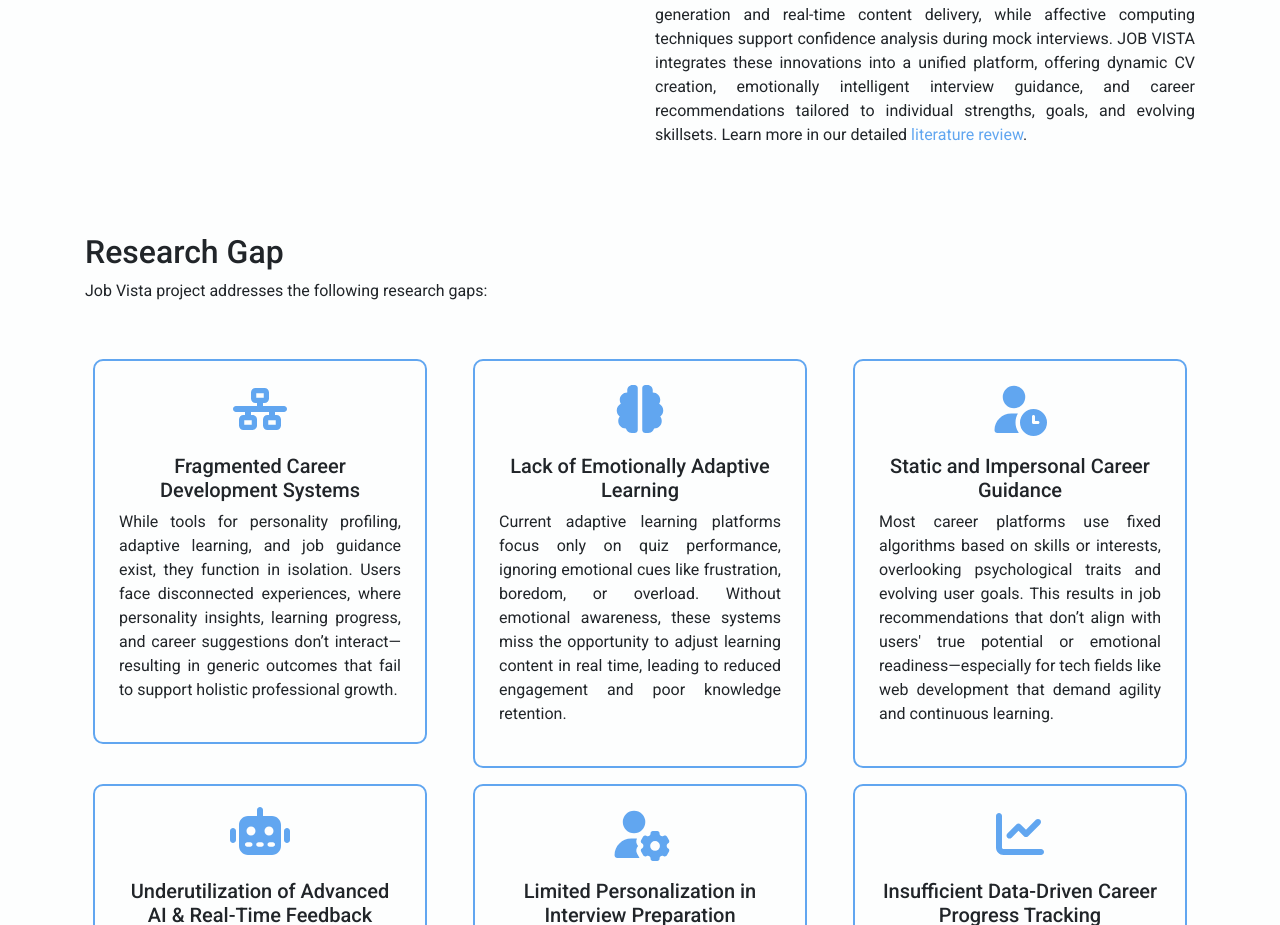
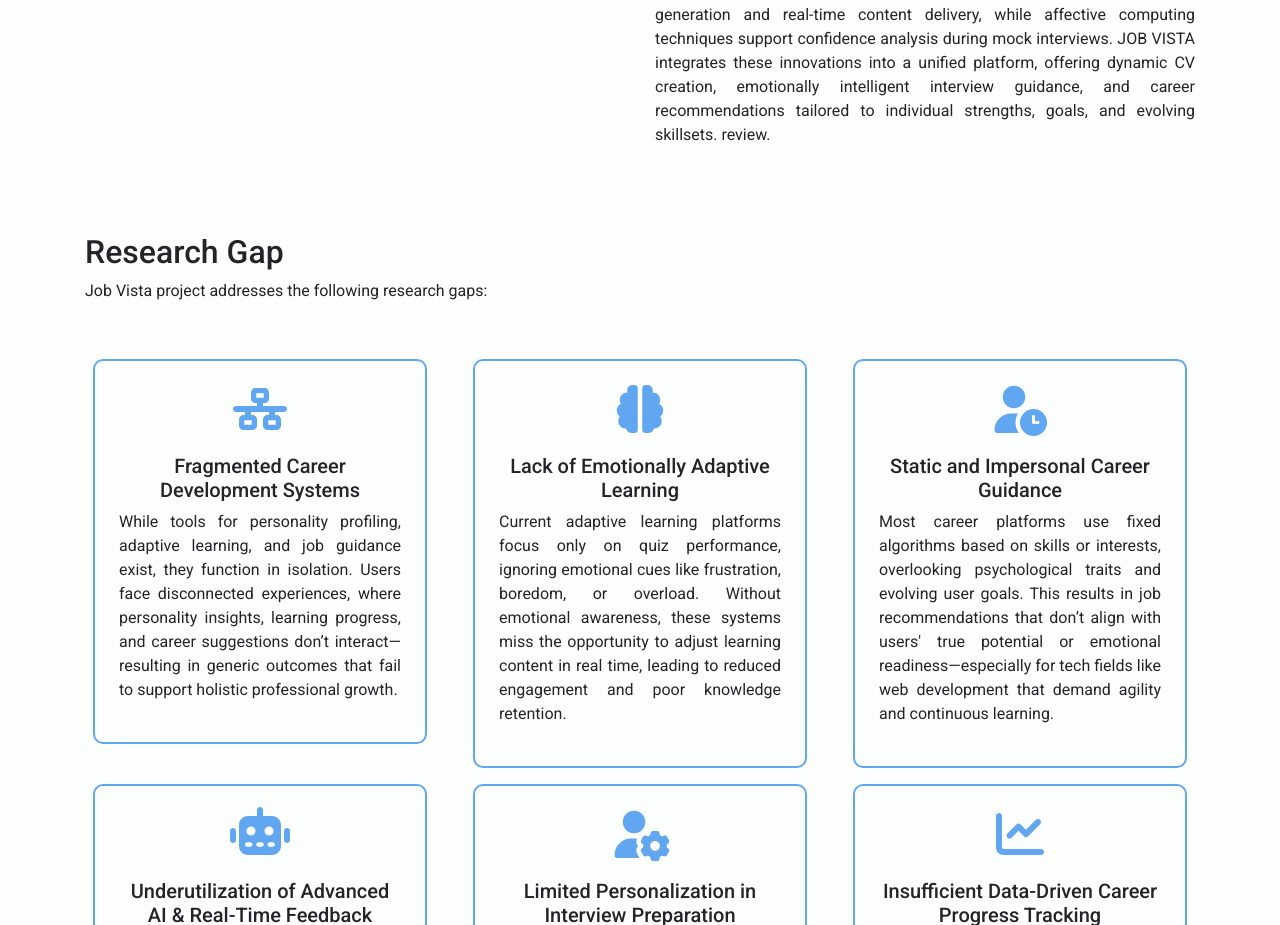
Before and after one commit to malidu04/Job_Vista, a plain HTML site: page index.html in a window 1280 px wide. Shown: the part 1347-2272 px from the top of the page. Drawn offline with Linux system fonts and the light colour scheme.

Commit message:
Update index.html

```diff
--- a/index.html
+++ b/index.html
@@ -124,7 +124,7 @@
               generation and real-time content delivery, while affective computing techniques support confidence
               analysis during mock interviews. JOB VISTA integrates these innovations into a unified platform, offering
               dynamic CV creation, emotionally intelligent interview guidance, and career recommendations tailored to
-              individual strengths, goals, and evolving skillsets. Learn more in our detailed <a href="#">literature
+              individual strengths, goals, and evolving skillsets.
                 review</a>.
               <!-- Reminder: Replace "#" with the actual link to the literature review -->
             </p>
```
